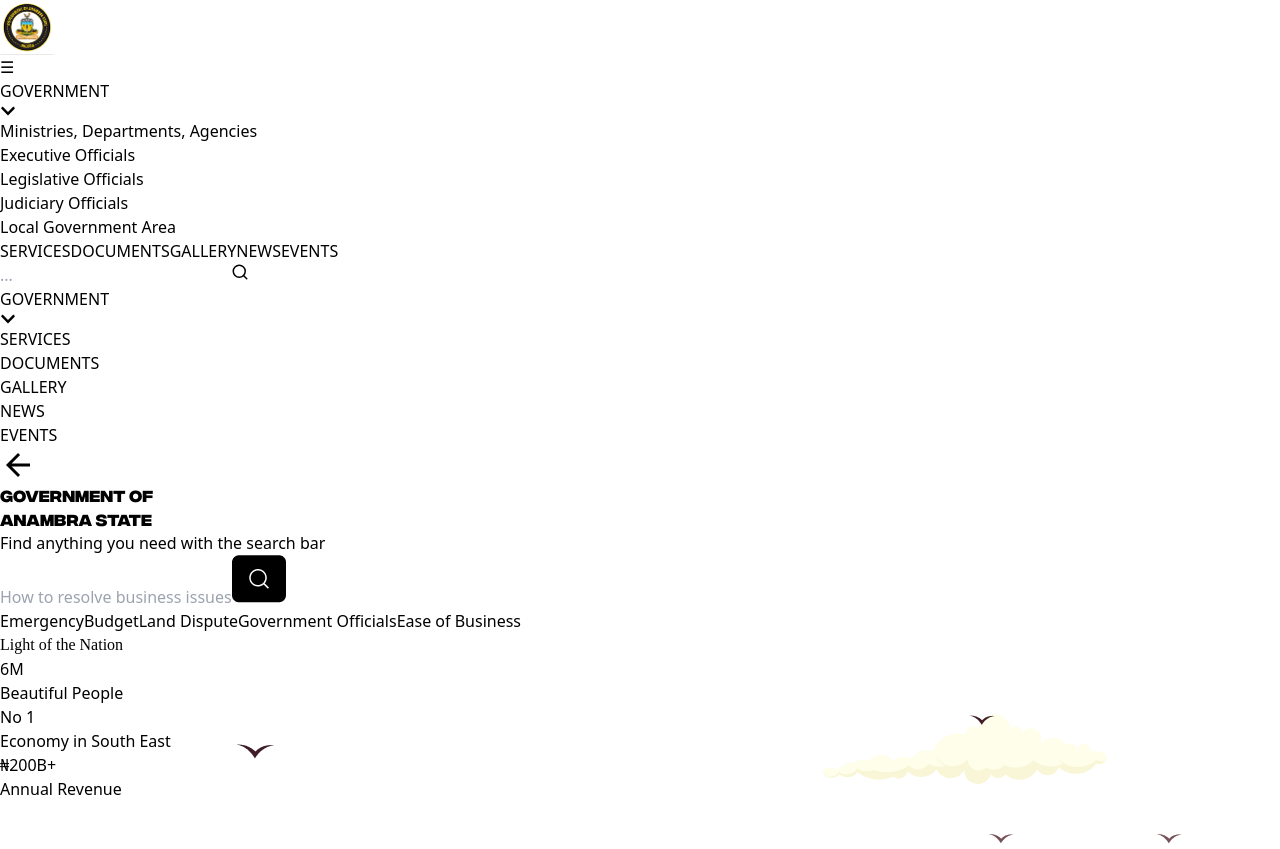
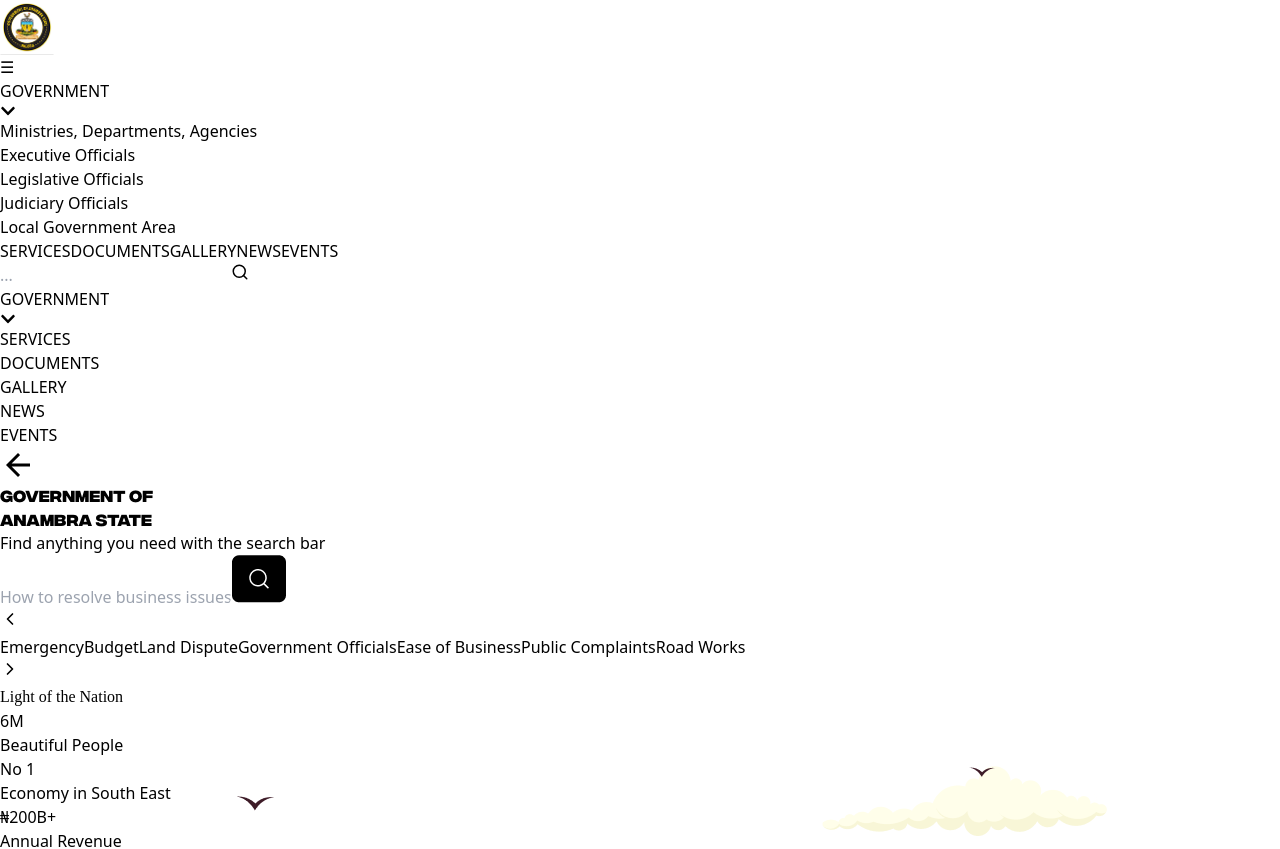
Before and after one commit to efosaomoigui/anambra-website, a Next.js app: page / in a window 1280 px wide. Shown: the top 849 px of the page. Built offline with nearby package versions, Linux system fonts and the light colour scheme.

Commit message:
arrows and hero top

```diff
--- a/components/GovTitle.tsx
+++ b/components/GovTitle.tsx
@@ -12,8 +12,8 @@
             <span
               className="absolute inset-0 -z-10"
               style={{
-                backgroundColor: "#FFD700",
-                borderRadius: "10px",
+                backgroundColor: "#FFB732",
+                borderRadius: "7px",
                 transformOrigin: "center",
                 marginTop: "3px",
                 marginBottom: "2px",
--- a/components/SearchComponent.tsx
+++ b/components/SearchComponent.tsx
@@ -1,4 +1,20 @@
+"use client";
+
+import { useRef } from "react";
+import { ChevronLeft, ChevronRight } from "lucide-react";
+
 export default function SearchComponent() {
+  const scrollRef = useRef<HTMLDivElement>(null);
+
+  const scroll = (dir: "left" | "right") => {
+    if (scrollRef.current) {
+      scrollRef.current.scrollBy({
+        left: dir === "left" ? -200 : 200,
+        behavior: "smooth",
+      });
+    }
+  };
+
   return (
     <div className="w-full px-4 flex flex-col items-center">
       {/* Text Above Search */}
@@ -9,11 +25,12 @@
       </div>
 
       {/* Search Input with Icon */}
-      <div className="flex items-center bg-[#E9E9E9] rounded-full h-12 px-4 mb-6 w-full max-w-xl">
+      <div className="flex items-center bg-[#E9E9E9] rounded-[12px] mb-6 w-full max-w-[611px] p-[6px]">
         <input
           type="text"
           placeholder="How to resolve business issues..."
-          className="flex-grow bg-transparent px-2 text-sm text-gray-800 focus:outline-none"
+          className="flex-grow bg-transparent px-2 text-[13px] text-gray-800 focus:outline-none h-full"
+          style={{ borderRadius: "12px" }}
         />
         <button className="text-gray-600 hover:text-black transition text-xl">
           <img
@@ -24,23 +41,50 @@
         </button>
       </div>
 
-      {/* Buttons */}
-      <div className="flex flex-wrap justify-center gap-4 w-full max-w-5xl">
-        <button className="rounded-full min-w-[160px] py-2 px-6 border-2 border-black text-black bg-white font-medium hover:bg-gray-100 transition">
-          Emergency
-        </button>
-        <button className="rounded-full min-w-[160px] py-2 px-6 border-2 border-black text-black bg-white font-medium hover:bg-gray-100 transition">
-          Budget
-        </button>
-        <button className="rounded-full min-w-[160px] py-2 px-6 border-2 border-black text-black bg-white font-medium hover:bg-gray-100 transition">
-          Land Dispute
-        </button>
-        <button className="rounded-full min-w-[160px] py-2 px-6 border-2 border-black text-black bg-white font-medium hover:bg-gray-100 transition">
-          Government Officials
-        </button>
-        <button className="rounded-full min-w-[160px] py-2 px-6 border-2 border-black text-black bg-white font-medium hover:bg-gray-100 transition">
-          Ease of Business
-        </button>
+      {/* Scroll Arrows + Button Pills */}
+      <div className="relative w-full max-w-[700px] flex items-center justify-center">
+        {/* Left Arrow - OUTSIDE */}
+        <div className="absolute -left-12 z-10">
+          <button
+            onClick={() => scroll("left")}
+            className="bg-white p-2 shadow-md rounded-full"
+          >
+            <ChevronLeft size={20} />
+          </button>
+        </div>
+
+        {/* Scrollable Button List */}
+        <div
+          ref={scrollRef}
+          className="flex overflow-x-auto gap-2 px-2 scrollbar-none w-full"
+        >
+          {[
+            "Emergency",
+            "Budget",
+            "Land Dispute",
+            "Government Officials",
+            "Ease of Business",
+            "Public Complaints",
+            "Road Works",
+          ].map((label, index) => (
+            <button
+              key={index}
+              className="rounded-[8px] min-w-[160px] flex-shrink-0 py-2 px-6 border-2 border-black text-black bg-white font-medium hover:bg-gray-100 transition leading-[36px] text-[13px]"
+            >
+              {label}
+            </button>
+          ))}
+        </div>
+
+        {/* Right Arrow - OUTSIDE */}
+        <div className="absolute -right-12 z-10">
+          <button
+            onClick={() => scroll("right")}
+            className="bg-white p-2 shadow-md rounded-full"
+          >
+            <ChevronRight size={20} />
+          </button>
+        </div>
       </div>
     </div>
   );
--- a/styles/globals.css
+++ b/styles/globals.css
@@ -40,3 +40,11 @@
 .text-integral {
   font-family: "Integral CF", sans-serif;
 }
+
+.scrollbar-none::-webkit-scrollbar {
+  display: none;
+}
+.scrollbar-none {
+  -ms-overflow-style: none; /* IE and Edge */
+  scrollbar-width: none; /* Firefox */
+}
```
